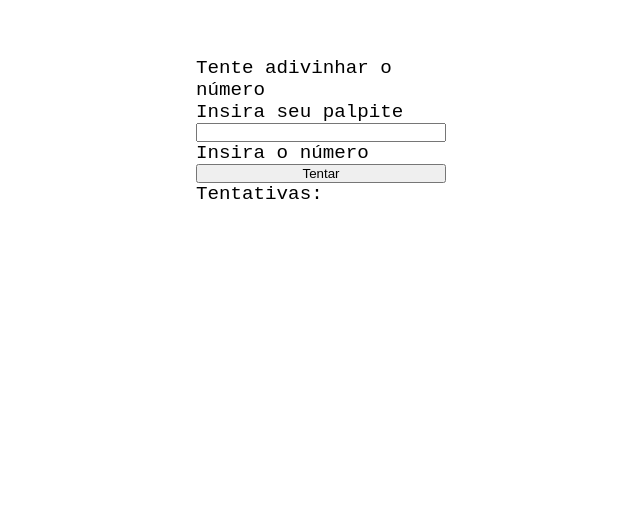
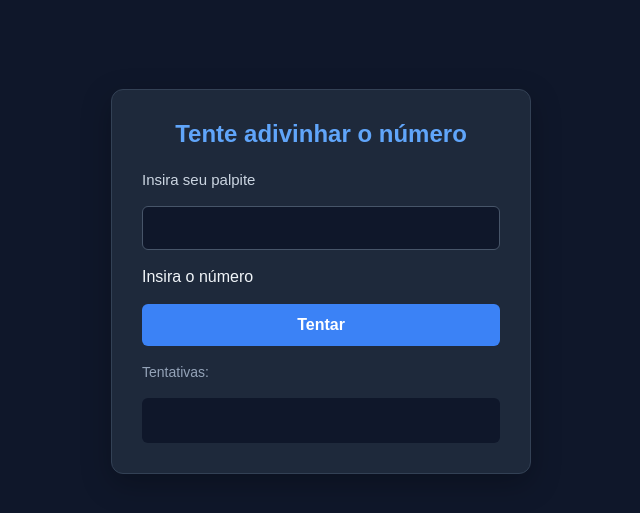
Before and after one commit to CloudyVixie/projetos-menores, a plain HTML site: page JavaScript/Adivinhar/index.html in a window 1280 px wide. Shown: the part 119-632 px from the top of the page, without its empty margins (319-959 px from the left). Drawn offline with Linux system fonts and the light colour scheme.

Commit message:
adicionei estilização com ia

```diff
--- a/JavaScript/Adivinhar/style.css
+++ b/JavaScript/Adivinhar/style.css
@@ -1,25 +1,107 @@
+
 * {
     margin: 0;
     padding: 0;
     box-sizing: border-box;
 }
 
-html {
-    font-size: 1.2rem;
-    font-family: monospace, monospace;
-}
-
-body{
+body {
+    min-height: 100vh;
     display: flex;
     justify-content: center;
     align-items: center;
+    font-family: Arial, sans-serif;
+    background: #0f172a;
+    color: #f1f5f9;
 }
 
-section{
+section {
+    width: 90%;
+    max-width: 420px;
+    padding: 30px;
     display: flex;
-    justify-content: center;
     flex-direction: column;
+    gap: 18px;
+    background: #1e293b;
+    border: 1px solid #334155;
+    border-radius: 12px;
+    box-shadow: 0 10px 30px #00000040;
+}
 
-    height: 500px;
-    width: 250px;
+#paragrafo {
+    margin-bottom: 5px;
+    color: #60a5fa;
+    font-size: 24px;
+    font-weight: bold;
+    text-align: center;
 }
+
+label {
+    font-size: 15px;
+    color: #cbd5e1;
+}
+
+#palpite {
+    width: 100%;
+    padding: 12px;
+    border: 1px solid #475569;
+    border-radius: 6px;
+    outline: none;
+    background: #0f172a;
+    color: white;
+    font-size: 16px;
+}
+
+#palpite:focus {
+    border-color: #60a5fa;
+}
+
+#tentar {
+    padding: 12px;
+    border: none;
+    border-radius: 6px;
+    background: #3b82f6;
+    color: white;
+    font-size: 16px;
+    font-weight: bold;
+    cursor: pointer;
+    transition: 0.2s;
+}
+
+#tentar:hover {
+    background: #2563eb;
+    transform: translateY(-2px);
+}
+
+#tentar:disabled {
+    background: #475569;
+    cursor: not-allowed;
+    transform: none;
+}
+
+#tentativas {
+    font-size: 14px;
+    color: #94a3b8;
+}
+
+#situacao {
+    min-height: 45px;
+    padding: 12px;
+    border-radius: 6px;
+    background: #0f172a;
+    color: #e2e8f0;
+    font-size: 14px;
+    line-height: 1.5;
+    text-align: center;
+    overflow-wrap: anywhere;
+}
+
+@media (max-width: 480px) {
+    section {
+        padding: 22px;
+    }
+
+    #paragrafo {
+        font-size: 21px;
+    }
+}
```
